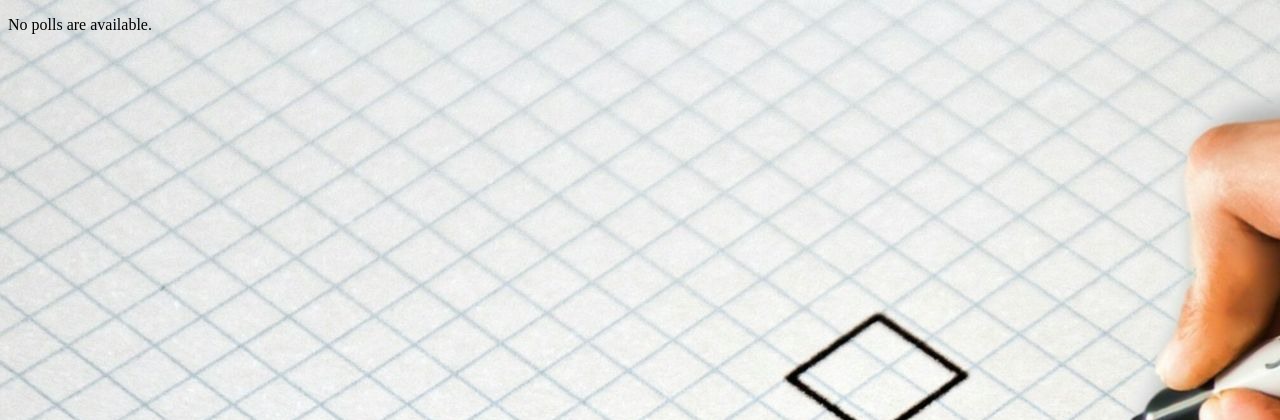
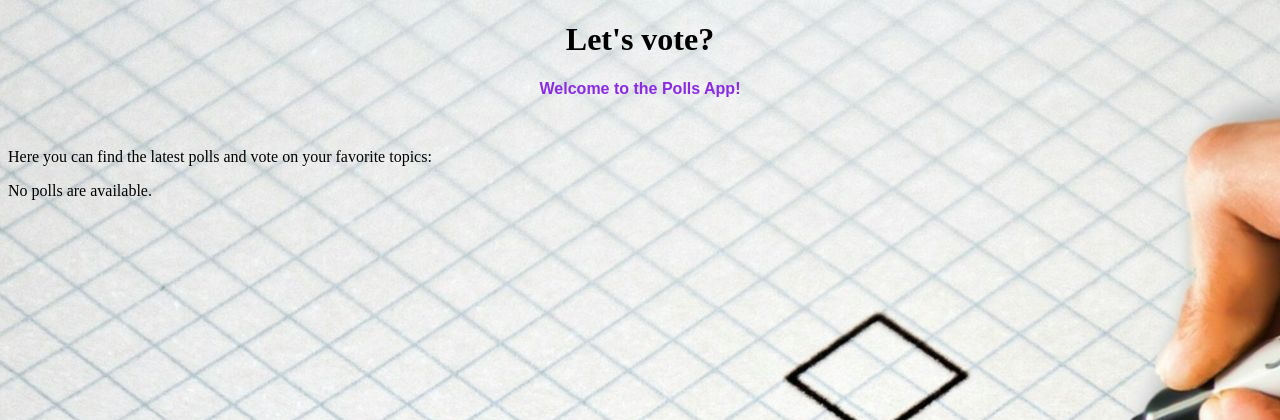
Before and after one commit to prettyboy-bany/polls-site, a Django app: page /polls in a window 1280 px wide. Shown: the top 420 px of the page. Run offline with Django 5.2, Linux system fonts and the light colour scheme; data that the repository does not hold is empty.

Commit message:
Adding simple styling  to the pages

```diff
--- a/polls/static/polls/style.css
+++ b/polls/static/polls/style.css
@@ -1,7 +1,39 @@
 li a {
-    color: green;
+    color: blueviolet;
 }
 
 body {
     background: rgb(21, 75, 94) url("images/background-2.jpg") no-repeat;
 }
+
+#header {
+    font-family: 'Times New Roman', Times, serif;
+    color: black;
+    text-align: center;
+    font-weight: bolder;
+    animation-delay: 2ms;
+}
+
+#sub-head {
+    font-family:  Arial, Helvetica, sans-serif;
+    color: blueviolet;
+    text-align: center;
+}
+
+.options {
+    color: red;
+    text-align: center;
+    font-style: italic;
+}
+
+#home-btn {
+    /* background-image: url('images/icon-close.png');*/
+    margin-left: 50%;
+    background-color: #eebe9a;
+}
+
+.container-btn{
+    position:inherit;
+    align-items: center;
+    justify-items: center;
+}
--- a/polls/templates/polls/index.html
+++ b/polls/templates/polls/index.html
@@ -7,12 +7,18 @@
     <link rel="stylesheet" type="text/css" href="{% static 'polls/style.css' %}">
 </head>
 <body>
+    <div class="container col-lg-8">
+        <h1 id="header">Let's vote?</h1>
+        <p id="sub-head"><strong>Welcome to the Polls App!</strong></p> <br />
+        <p>Here you can find the latest polls and vote on your favorite topics:</p>
+    </div>
+
 {% if latest_question_list %}
-    <ul>
+    <ol>
     {% for question in latest_question_list %}
         <li><a href="{% url 'polls:detail' question.id %}">{{ question.question_text }}</a></li>
     {% endfor %}
-    </ul>
+    </ol>
 {% else %}
     <p>No polls are available.</p>
 {% endif %}
```
Also changed, not shown: polls/templates/polls/detail.html (+17 -0 lines), polls/templates/polls/results.html (+25 -1 lines).
